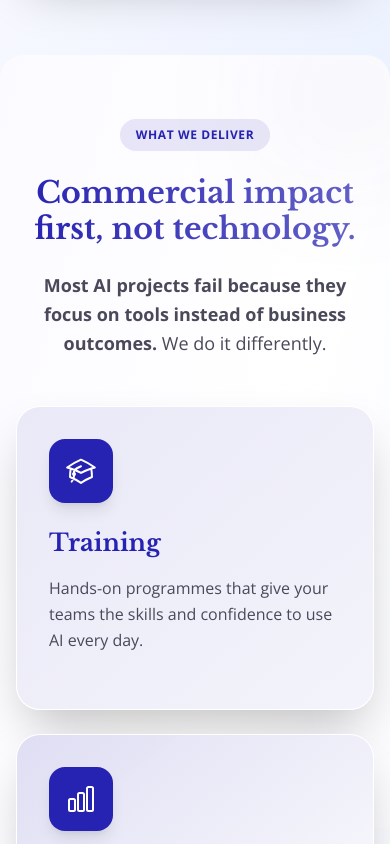
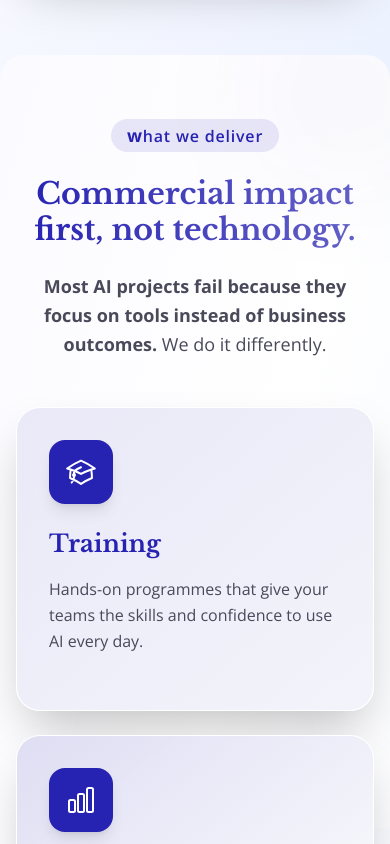
Before and after one commit to themewagon/Desgy, a Next.js app: page / in a window 390 px wide. Shown: the part 860-1704 px from the top of the page. Built offline with nearby package versions, Linux system fonts and the light colour scheme.

Commit message:
Apply small caps styling to navigation and fix responsive design

```diff
--- a/app/components/Approach/index.tsx
+++ b/app/components/Approach/index.tsx
@@ -37,7 +37,7 @@ const Approach = () => {
 
                 <div className='text-center mb-12 sm:mb-16 relative z-10'>
                     <div className="inline-flex items-center justify-center px-4 py-2 bg-primary/10 rounded-full mb-6">
-                        <span className='text-xs sm:text-sm font-semibold text-primary tracking-widest uppercase font-data'>WHAT WE DELIVER</span>
+                        <span className='text-xs sm:text-sm font-semibold text-primary tracking-widest small-caps-alt font-data'>What We Deliver</span>
                     </div>
                     <h2 className='text-3xl sm:text-4xl md:text-5xl lg:text-6xl font-bold text-center text-primary mb-6 sm:mb-8 font-headline bg-gradient-to-r from-primary to-primary/70 bg-clip-text text-transparent'>
                         Commercial impact first, not technology.
--- a/app/components/Footer/index.tsx
+++ b/app/components/Footer/index.tsx
@@ -8,7 +8,7 @@ interface FooterLink {
 }
 
 const footerLinks: FooterLink[] = [
-    { name: 'WHAT WE DELIVER', href: '#approach-section' },
+    { name: 'What We Deliver', href: '#approach-section' },
     { name: 'Our Services', href: '#services-section' },
     { name: 'Who Is It For', href: '#faq-section' },
     { name: 'About Us', href: '#aboutus-section' },
--- a/app/components/Navbar/Drawerdata.tsx
+++ b/app/components/Navbar/Drawerdata.tsx
@@ -9,7 +9,7 @@ interface NavigationItem {
 }
 
 const navigation = [
-    { name: 'WHAT WE DELIVER', href: '#approach-section', current: false },
+    { name: 'What We Deliver', href: '#approach-section', current: false },
     { name: 'Our Services', href: '#services-section', current: false },
     { name: 'Who Is It For', href: '#faq-section', current: false },
     { name: 'About Us', href: '#aboutus-section', current: false },
@@ -33,7 +33,7 @@ const Data = () => {
                                 className={classNames(
                                     item.current ? 'bg-white/20 text-white' : 'text-white hover:bg-white/15 hover:text-white',
                                     'block py-4 rounded-lg text-lg font-semibold transition-all duration-300',
-                                    item.name === 'WHAT WE DELIVER' ? 'font-data tracking-widest uppercase text-sm font-bold' : ''
+                                    item.name === 'What We Deliver' ? 'font-data tracking-widest small-caps-alt text-sm font-bold' : ''
                                 )}
                                 aria-current={item.current ? 'page' : undefined}
                             >
--- a/app/components/Navbar/Navbar.tsx
+++ b/app/components/Navbar/Navbar.tsx
@@ -14,7 +14,7 @@ interface NavigationItem {
 }
 
 const navigation = [
-    { name: 'WHAT WE DELIVER', href: '#approach-section', current: false },
+            { name: 'What We Deliver', href: '#approach-section', current: false },
     { name: 'Our Services', href: '#services-section', current: false },
     { name: 'Who Is It For', href: '#faq-section', current: false },
     { name: 'About Us', href: '#aboutus-section', current: false },
@@ -55,7 +55,7 @@ const Navbar = () => {
                                             className={classNames(
                                                 item.current ? 'bg-white/20 text-white' : 'text-white hover:text-white hover:bg-white/15',
                                                 'px-3 py-2 rounded-lg text-sm font-semibold transition-all duration-300 hover:scale-105',
-                                                item.name === 'WHAT WE DELIVER' ? 'font-data tracking-widest uppercase text-xs font-bold' : ''
+                                                item.name === 'What We Deliver' ? 'font-data tracking-widest small-caps-alt text-xs font-bold' : ''
                                             )}
                                             aria-current={item.href ? 'page' : undefined}
                                         >
--- a/app/globals.css
+++ b/app/globals.css
@@ -610,3 +610,25 @@ html {
 .manage > div:nth-child(2) h3 {
   color: #747474;
 }
+
+/* Custom Small Caps Styling */
+.small-caps {
+  font-variant: small-caps;
+  font-feature-settings: "smcp";
+  text-transform: lowercase;
+  font-size: 0.9em;
+  letter-spacing: 0.05em;
+}
+
+/* Alternative Small Caps Styling */
+.small-caps-alt {
+  text-transform: lowercase;
+  font-size: 1em;
+  font-weight: 600;
+  letter-spacing: 0.05em;
+}
+
+.small-caps-alt::first-letter {
+  font-size: 1.1em;
+  font-weight: 700;
+}
```
Also changed, not shown: 1 other file (tests, documents, lock files or other folders).
